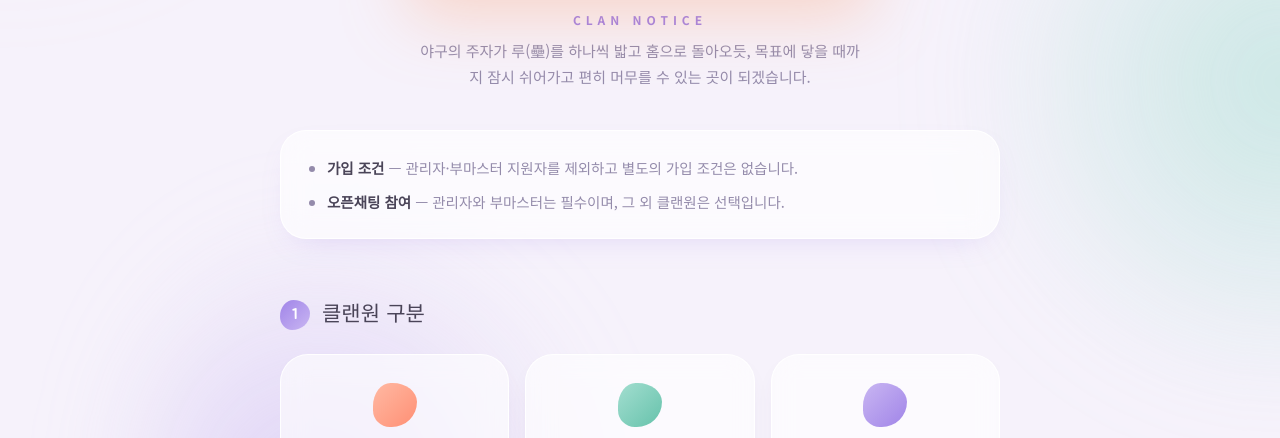
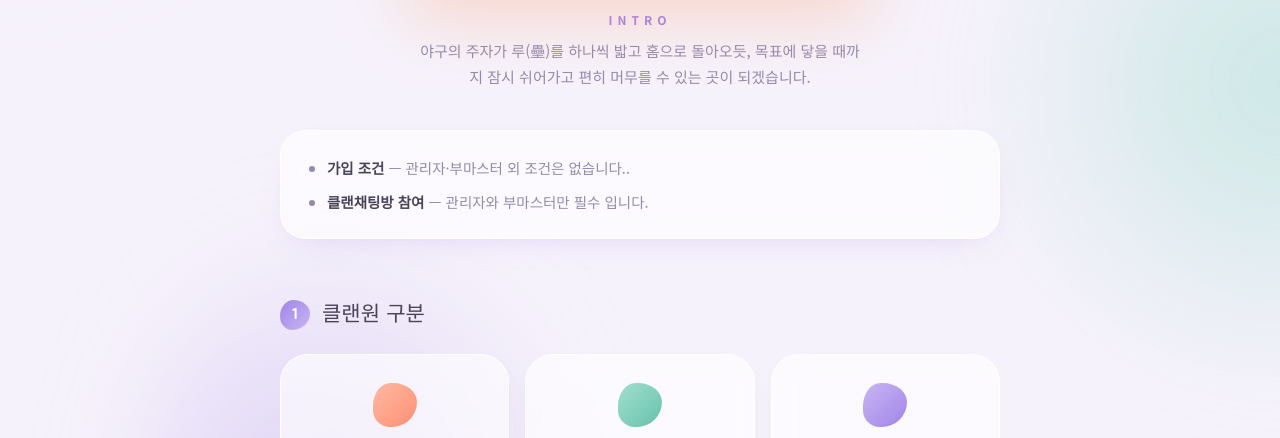
Before and after one commit to yesslsong30-prog/Clan, a plain HTML site: page index.html in a window 1280 px wide. Shown: the part 332-770 px from the top of the page. Drawn offline with Linux system fonts and the light colour scheme.

Commit message:
Update index.html

```diff
--- a/index.html
+++ b/index.html
@@ -335,14 +335,14 @@
   <header>
     <img class="hero-logo" src="gwiru-logo.webp" alt="귀루 歸壘" width="1672" height="941">
     <h1 class="visually-hidden">귀루 <span class="hanja">歸壘</span></h1>
-    <div class="eyebrow">CLAN NOTICE</div>
+    <div class="eyebrow">Intro</div>
     <p class="sub">야구의 주자가 루(壘)를 하나씩 밟고 홈으로 돌아오듯, 목표에 닿을 때까지 잠시 쉬어가고 편히 머무를 수 있는 곳이 되겠습니다.</p>
   </header>
 
   <div class="notice">
     <ul>
-      <li><b>가입 조건</b> — 관리자·부마스터 지원자를 제외하고 별도의 가입 조건은 없습니다.</li>
-      <li><b>오픈채팅 참여</b> — 관리자와 부마스터는 필수이며, 그 외 클랜원은 선택입니다.</li>
+      <li><b>가입 조건</b> — 관리자·부마스터 외 조건은 없습니다..</li>
+      <li><b>클랜채팅방 참여</b> — 관리자와 부마스터만 필수 입니다.</li>
     </ul>
   </div>
 
```
